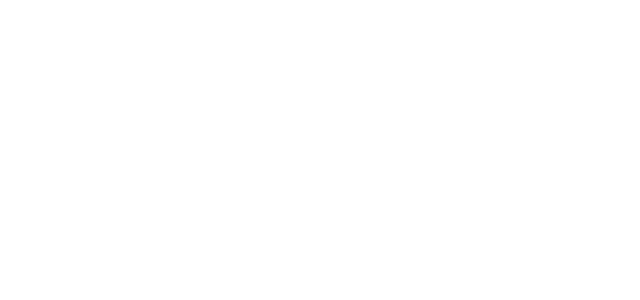
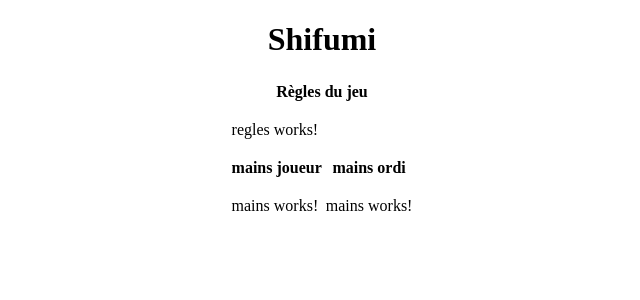
Before and after one commit to Kingdo7/Shifumi, an Angular app: page / in a window 1280 px wide. Shown: the top 300 px of the page, without its empty margins (318-958 px from the left). Built offline with nearby package versions, Linux system fonts and the light colour scheme.

Commit message:
ajout composant pere-fils

```diff
--- a/src/app/app.component.html
+++ b/src/app/app.component.html
@@ -2,4 +2,25 @@
   <title>Shifumi</title>>
 </head>
 <body>
+  <div [align]="alignement"><h1>Shifumi</h1></div>
+
+  <div [align]="alignement">
+    <table>
+      <tr>
+        <th colspan="2">Règles du jeu</th>
+      </tr>
+      <tr>
+        <td><app-regles></app-regles></td>
+      </tr>
+
+      <tr>
+        <th>mains joueur</th>
+        <th>mains ordi</th>
+      </tr>
+      <tr>
+        <td><app-mains></app-mains></td>
+        <td><app-mains></app-mains></td>
+      </tr>
+    </table>
+  </div>
 </body>
--- a/src/app/app.component.ts
+++ b/src/app/app.component.ts
@@ -6,5 +6,6 @@
   styleUrls: ['./app.component.css']
 })
 export class AppComponent {
-  title = 'Shifumi';
+  alignement = 'center';
+
 }
--- a/src/app/app.module.ts
+++ b/src/app/app.module.ts
@@ -2,10 +2,14 @@
 import { NgModule } from '@angular/core';
 
 import { AppComponent } from './app.component';
+import { ReglesComponent } from './regles/regles.component';
+import { MainsComponent } from './mains/mains.component';
 
 @NgModule({
   declarations: [
-    AppComponent
+    AppComponent,
+    ReglesComponent,
+    MainsComponent
   ],
   imports: [
     BrowserModule
--- /dev/null
+++ b/src/app/mains/mains.component.html
@@ -0,0 +1 @@
+<p>mains works!</p>
--- /dev/null
+++ b/src/app/mains/mains.component.ts
@@ -0,0 +1,15 @@
+import { Component, OnInit } from '@angular/core';
+
+@Component({
+  selector: 'app-mains',
+  templateUrl: './mains.component.html',
+  styleUrls: ['./mains.component.css']
+})
+export class MainsComponent implements OnInit {
+
+  constructor() { }
+
+  ngOnInit(): void {
+  }
+
+}
--- /dev/null
+++ b/src/app/regles/regles.component.html
@@ -0,0 +1 @@
+<p>regles works!</p>
--- /dev/null
+++ b/src/app/regles/regles.component.ts
@@ -0,0 +1,15 @@
+import { Component, OnInit } from '@angular/core';
+
+@Component({
+  selector: 'app-regles',
+  templateUrl: './regles.component.html',
+  styleUrls: ['./regles.component.css']
+})
+export class ReglesComponent implements OnInit {
+
+  constructor() { }
+
+  ngOnInit(): void {
+  }
+
+}
```
Also changed, not shown: src/app/mains/mains.component.css (added), src/app/regles/regles.component.css (added), 2 other files (tests, documents, lock files or other folders).
